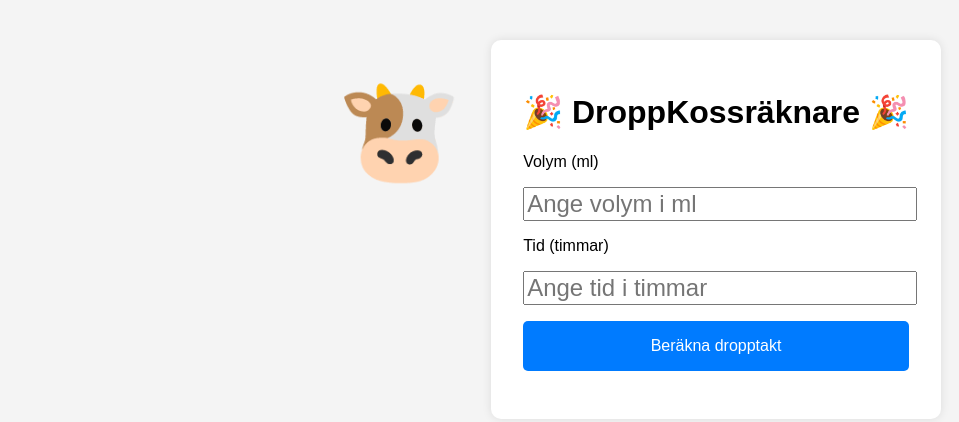
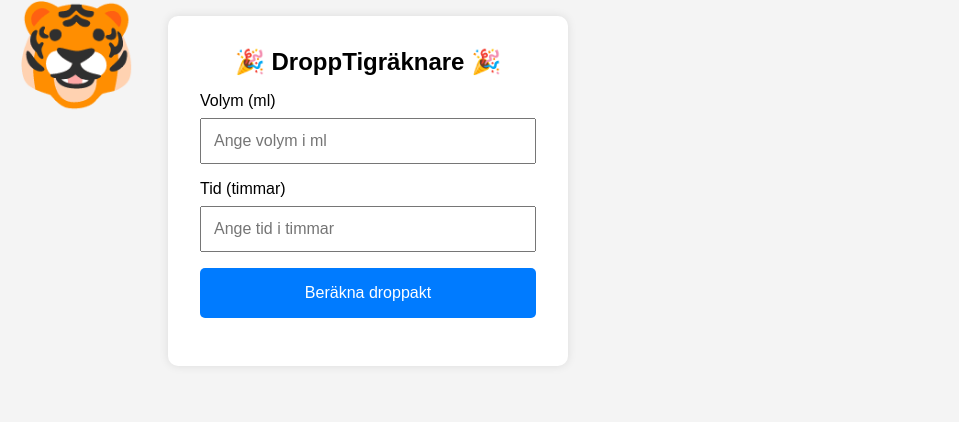
Before and after one commit to mangev8/droppis, a plain HTML site: page index.html in a window 1280 px wide. Shown: the whole page, without its empty margins (0-959 px from the left). Drawn offline with Linux system fonts and the light colour scheme.

Commit message:
Update index.html

```diff
--- a/index.html
+++ b/index.html
@@ -4,66 +4,71 @@
   <meta charset="UTF-8">
   <meta name="viewport" content="width=device-width, initial-scale=1.0">
   <title>DroppKattsräknare</title>
-  <style>
+<style>
     body {
       font-family: Arial, sans-serif;
-      padding: 2rem;
+      margin: 0;
+      padding: 1rem;
       background-color: #f4f4f4;
+      display: flex;
+      justify-content: center;
+      align-items: flex-start;
+      min-height: 100vh;
+      box-sizing: border-box;
     }
     .wrapper {
       display: flex;
-      justify-content: center;
-      align-items: stretch;
-      gap: 2rem;
+      flex-direction: column;
+      align-items: center;
+      gap: 1rem;
+      width: 100%;
+      max-width: 400px;
     }
+    /* Längre drop-område och synligt overflow */
     .drop-animation {
       width: 120px;
-      display: flex;
-      flex-direction: column;
-      justify-content: space-between;
-      align-items: center;
-      padding: 2rem 0;
-    }
-    .drop-wrapper {
-      position: relative;
-      height: 100%;
-      width: 120px;
+      height: 260px;
       display: flex;
       justify-content: center;
       align-items: flex-start;
-      overflow: hidden;
+      overflow: visible;
     }
-    /* Animation av emoji */
     .emoji {
       font-size: 100px;
-      display: inline-block;
       animation: drop var(--pulse-duration, 1s) infinite ease-in;
       transform-origin: center;
-      position: relative;
+      display: block;
+      margin-top: -20px;
     }
     @keyframes drop {
       0% { transform: translateY(0); opacity: 1; }
       90% { opacity: 1; }
-      100% { transform: translateY(180px); opacity: 0; }
+      100% { transform: translateY(200px); opacity: 0; }
     }
     .container {
       background: white;
       padding: 2rem;
-      max-width: 400px;
+      width: 100%;
       border-radius: 10px;
       box-shadow: 0 0 10px rgba(0,0,0,0.1);
-      display: flex;
-      flex-direction: column;
-      justify-content: space-between;
-      height: 100%;
+      box-sizing: border-box;
     }
-    label, input {
+    h1.theme-title {
+      margin: 0 0 1rem;
+      font-size: 1.5rem;
+      text-align: center;
+    }
+    label {
       display: block;
-      width: 100%;
-      margin-bottom: 1rem;
+      margin-top: 1rem;
+      font-size: 1rem;
     }
     input {
-      font-size: 1.5rem;
+      width: 100%;
+      padding: 0.75rem;
+      margin-top: 0.5rem;
+      font-size: 1rem;
+      box-sizing: border-box;
     }
     button {
       width: 100%;
@@ -74,13 +79,25 @@
       border-radius: 5px;
       font-size: 1rem;
       cursor: pointer;
+      margin-top: 1rem;
     }
-    button:hover {
-      background-color: #0056b3;
-    }
+    button:hover { background-color: #0056b3; }
     .resultat {
       margin-top: 1rem;
       font-weight: bold;
+      text-align: center;
+    }
+    /* Ställ om layout vid bredare skärmar */
+    @media (min-width: 600px) {
+      .wrapper {
+        flex-direction: row;
+        align-items: flex-start;
+        gap: 2rem;
+        max-width: none;
+      }
+      .container {
+        max-width: 400px;
+      }
     }
   </style>
   <script>
@@ -93,9 +110,7 @@
 <body>
   <div class="wrapper">
     <div class="drop-animation">
-      <div class="drop-wrapper">
-        <div class="emoji"></div>
-      </div>
+      <div class="emoji"></div>
     </div>
     <div class="container">
       <h1 class="theme-title"></h1>
@@ -103,7 +118,7 @@
       <input type="number" id="volym" placeholder="Ange volym i ml">
       <label for="tid">Tid (timmar)</label>
       <input type="number" id="tid" placeholder="Ange tid i timmar">
-      <button onclick="raknaUt()">Beräkna dropptakt</button>
+      <button onclick="raknaUt()">Beräkna droppakt</button>
       <div class="resultat" id="resultat"></div>
     </div>
   </div>
@@ -121,10 +136,10 @@
         {emoji: '🦁', title: '🎉 DroppLejonräknare 🎉'},
         {emoji: '🐵', title: '🎉 DroppApsräknare 🎉'},
         {emoji: '🐧', title: '🎉 DroppPingvinräknare 🎉'},
-        {emoji: '🐸', title: '🎉 DroppGrodräknare 🎉'},
         {emoji: '🦉', title: '🎉 DroppUggleräknare 🎉'},
         {emoji: '🐷', title: '🎉 DroppGrisräknare 🎉'},
-        {emoji: '🐮', title: '🎉 DroppKossräknare 🎉'}
+        {emoji: '🐮', title: '🎉 DroppKossräknare 🎉'},
+        {emoji: '🐯', title: '🎉 DroppTigräknare 🎉'}
       ];
       const choice = themes[Math.floor(Math.random() * themes.length)];
       document.querySelector('.emoji').textContent = choice.emoji;
```
